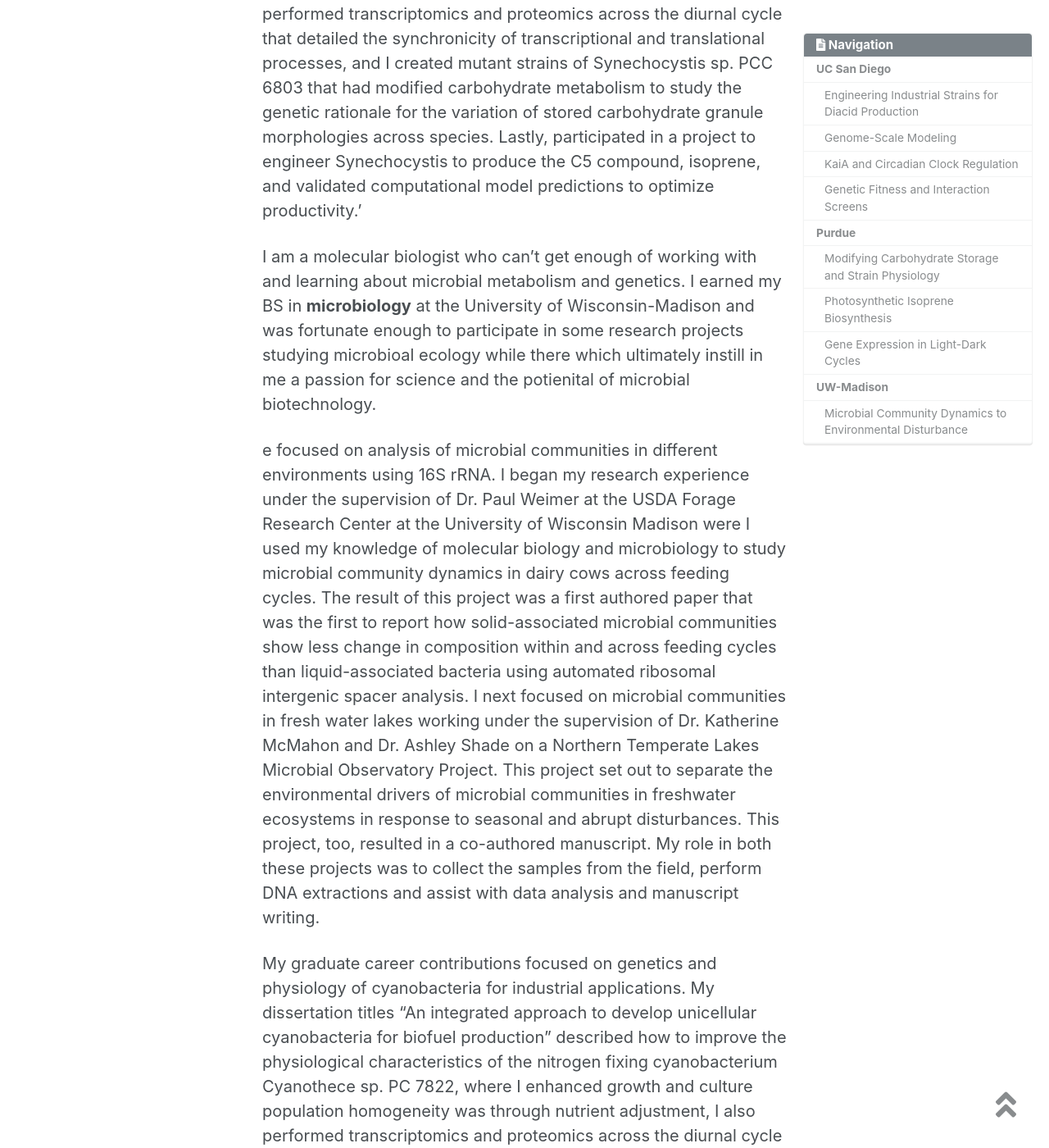
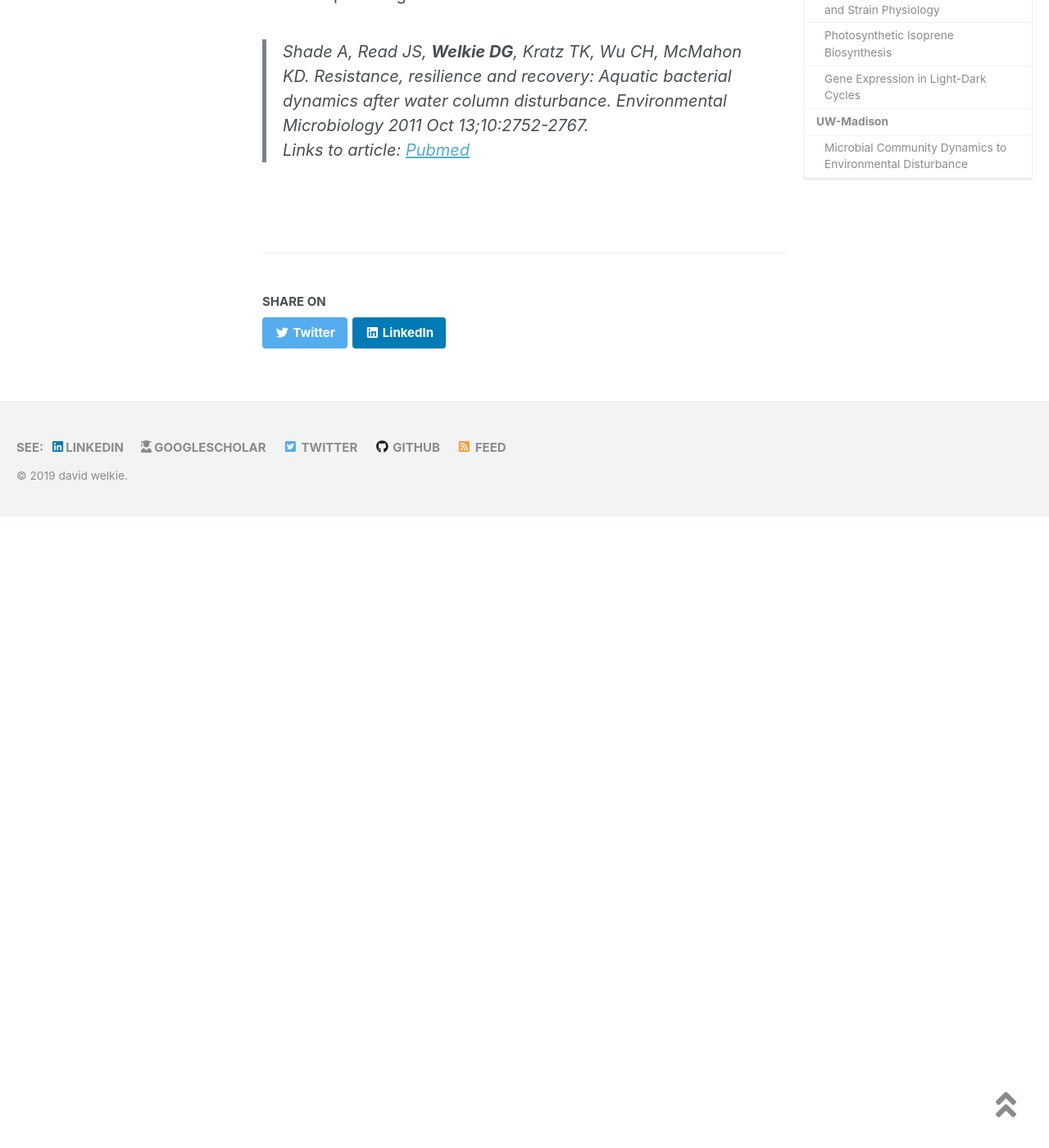
Before and after one commit to dwelkie/dwelkie.github.io, a Jekyll site: the page built from _pages/projects.md, in a window 1280 px wide and 1400 px high, scrolled down 6055 px. Shown: the whole window at 82% size. Built offline with Jekyll 4.4.1, drawn with Linux system fonts in a browser that asks for light colours; nearby versions of some CDN libraries; after the commit the page ends 6685 px from its top, so only the background shows below that; some of the changed text lies outside the part shown.

Commit message:
Update projects.md

```diff
--- a/_pages/projects.md
+++ b/_pages/projects.md
@@ -25,8 +25,8 @@ Links to article: [Pubmed](https://www.ncbi.nlm.nih.gov/pubmed/30439494){:target
 >**Welkie DG**, Golden SS, Palsson BO. "Creating a predictive metabolic model of photoautotrophic metabolism in cyanobacteria to improve bioengineering design." Poster Presentation at the UC San Diego Chancellor’s Research Excellence Annual Symposium. University of California, San Diego, CA. October 25, 2018 <a class="btn btn-success btn-lg" href="https://drive.google.com/open?id=1Tjz-dU8d6TEGqH61Dzez6PnUo0GYBqW-" target="_blank" > <i class="far fa-file-pdf"></i> view poster.
 
 ## KaiA and Circadian Clock Regulation
-This project has been huge and rewarding. If my graduate work taught me anything it was that understanding the fitness of KO strains was critical and we as a community were basically in the dark about what genes were important for growth of phototrophic bacteria in light-dark cycles. The combination of massive mutant library screens with targeted molecular biology experiemtns proved a fruitful was to study the relationship between the circadian clock in the model cyanobacterium Synechococcus elongatus sp. PCC 7942 and the regulation of metabolic processes, especially those important for diurnal growth.
-To identify the genetic contributors to fitness under light-dark cycles and acquire a more comprehensive picture of the regulatory network, we used an unbiased population-based screen that tracks the fitness contributions of individual S. elongatus genes to reproduction in diel cycles. The method, random bar-code transposon-site sequencing (RB-TnSeq), quantitatively compares the changes in abundances of individuals in a pooled mutant population over time. This assay allowed the calculation of a fitness contribution to LD cycle survival for each nonessential gene in the genome by leveraging multiple inactivating mutations spread across a genomic locus.
+This project has been huge and rewarding. If my graduate work taught me anything it was that understanding the fitness of KO strains was critical and we as a community were basically in the dark about what genes were important for growth of phototrophic bacteria in light-dark cycles. The combination of massive mutant library screens with targeted molecular biology experiemtns proved a fruitful was to study the relationship between the circadian clock in the model cyanobacterium _Synechococcus elongatus_ sp. PCC 7942 and the regulation of metabolic processes, especially those important for diurnal growth.
+To identify the genetic contributors to fitness under light-dark cycles and acquire a more comprehensive picture of the regulatory network, we used an unbiased population-based screen that tracks the fitness contributions of individual _S. elongatus_ genes to reproduction in diel cycles. The method, random bar-code transposon-site sequencing (RB-TnSeq), quantitatively compares the changes in abundances of individuals in a pooled mutant population over time. This assay allowed the calculation of a fitness contribution to LD cycle survival for each nonessential gene in the genome by leveraging multiple inactivating mutations spread across a genomic locus.
 >**Welkie DG**, Rubin BE, Chang Y, Smith S, LiWang A, Golden S. Genome-wide fitness assessment during diurnal growth reveals an expanded role of the cyanobacterial circadian clock protein KaiA. Proceedings of the National Academy of Sciences. 2018 July  115;30:E7174-E7183.<br/> Links to article: [Pubmed](https://www.ncbi.nlm.nih.gov/pubmed/29991601){:target="_blank"}
 
 These efforts along with those of some great colleagues led to the production of a review article that served as a summary of recent knowledge dealing with cyanobacteria and their lifestyle in light-dark cycling conditions.
@@ -63,7 +66,6 @@ I also performed transcriptomics and proteomics across the diurnal cycle that de
 
 >**Welkie D**, Zhang X, Markillie ML, Taylor R, Orr G, Jacobs J, Bhide K, Thimmapuram J, Gritsenko M, Mitchell H, Smith RD, Sherman LA. Transcriptomic and proteomic dynamics in the metabolism of a diazotrophic cyanobacterium, *Cyanothece* sp. PCC 7822 during a diurnal light-dark cycle. BMC Genomics 2014 Dec 15:1185.8 <br/>
 Links to article: [Pubmed](https://www.ncbi.nlm.nih.gov/pubmed/25547186){:target="_blank"},[DOI](https://doi.org/10.1186/1471-2164-15-1185){:target="_blank"}, or<a class="btn btn-success btn-lg" href="https://drive.google.com/open?id=1wFPTqduSg5XnYQjx3QbliGQbiuaZBXMS" target="_blank" ><i class="far fa-file-pdf"></i>open PDF
-
 
 # UW-Madison
 
@@ -79,18 +81,3 @@ This project set out to separate the environmental drivers of microbial communit
 
 >Shade A, Read JS, **Welkie DG**, Kratz TK, Wu CH, McMahon KD. Resistance, resilience and recovery: Aquatic bacterial dynamics after water column disturbance. Environmental Microbiology 2011 Oct 13;10:2752-2767. <br/>
 Links to article: [Pubmed](https://www.ncbi.nlm.nih.gov/pubmed/21883795){:target="_blank"}
-
-
- xcerpt: 'An integrated approach to develop unicellular cyanobacteria for biofuel production” described how to improve the physiological characteristics of the nitrogen fixing cyanobacterium Cyanothece sp. PC 7822, where I enhanced growth and culture population homogeneity was through nutrient adjustment, I also performed transcriptomics and proteomics across the diurnal cycle that detailed the synchronicity of transcriptional and translational processes, and I created mutant strains of Synechocystis sp. PCC 6803 that had modified carbohydrate metabolism to study the genetic rationale for the variation of stored carbohydrate granule morphologies across species. Lastly, participated in a project to engineer Synechocystis to produce the C5 compound, isoprene, and validated computational model predictions to optimize productivity.'
-
-
-I am a molecular biologist who can't get enough of working with and learning about microbial metabolism and genetics. I earned my BS in **microbiology** at the University of Wisconsin-Madison and was fortunate enough to participate in some research projects studying microbioal ecology while there which ultimately instill in me a passion for science and the potienital of microbial biotechnology.
-
-e focused on analysis of microbial communities in different environments using 16S rRNA. I began my research experience under the supervision of Dr. Paul Weimer at the USDA Forage Research Center at the University of Wisconsin Madison were I used my knowledge of molecular biology and microbiology to study microbial community dynamics in dairy cows across feeding cycles. The result of this project was a first authored paper that was the first to report how solid-associated microbial communities show less change in composition within and across feeding cycles than liquid-associated bacteria using automated ribosomal intergenic spacer analysis. I next focused on microbial communities in fresh water lakes working under the supervision of Dr. Katherine McMahon and Dr. Ashley Shade on a Northern Temperate Lakes Microbial Observatory Project. This project set out to separate the environmental drivers of microbial communities in freshwater ecosystems in response to seasonal and abrupt disturbances. This project, too, resulted in a co-authored manuscript. My role in both these projects was to collect the samples from the field, perform DNA extractions and assist with data analysis and manuscript writing.
-
-My graduate career contributions focused on genetics and physiology of cyanobacteria for industrial applications. My dissertation titles “An integrated approach to develop unicellular cyanobacteria for biofuel production” described how to improve the physiological characteristics of the nitrogen fixing cyanobacterium Cyanothece sp. PC 7822, where I enhanced growth and culture population homogeneity was through nutrient adjustment, I also performed transcriptomics and proteomics across the diurnal cycle that detailed the synchronicity of transcriptional and translational processes, and I created mutant strains of Synechocystis sp. PCC 6803 that had modified carbohydrate metabolism to study the genetic rationale for the variation of stored carbohydrate granule morphologies across species. Lastly, participated in a project to engineer Synechocystis to produce the C5 compound, isoprene, and validated computational model predictions to optimize productivity.
-
-For my postdoctoral career contributions, I want to focus on studying the relationship between the circadian clock in the model cyanobacterium Synechococcus elongatus sp. PCC 7942 and the regulation of metabolic processes, especially those important for diurnal growth.
-I Experienced working with a variety of microbial strains, many of which are photosynthetic, to develop ways for engineering bacterial metabolism for biotechnology. I enjoy working on teams to leverage multiple skill sets on common goals and sharing my research with others. In addition to thriving on the bench, I have much experience mentoring students and fellow scientists on experimental design, techniques, and project management. A common drive in my work experience has been to take advantage of microbial metabolism for bioproduction — whether that be in producing consistent milk from dairy cows by studying rumen microbes in Wisconsin as an undergraduate, producing hydrogen and isprenoids in different cyanobacterial strains as a graduate student at Purdue, or leveraging the powerful regulatory influence of the circadian clock on gene expression in the model cyanobacterium Synechococcus to produce hearty strains for industrial cultivation and improved fitness as a postdoc at UCSD working with Susan Golden and Bernhard Palsson.
-
-This passion has led me to develop skills in DNA assembly and genetic engineering for targeted investigations, utilizing different -omics approaches and Tn-library screening for a systems level discovery, and computational tools to model the system and predict metabolic flux and essential reactions for different goals.
```
Also changed, not shown: other parts of _pages/projects.md (+5 -2 lines).
